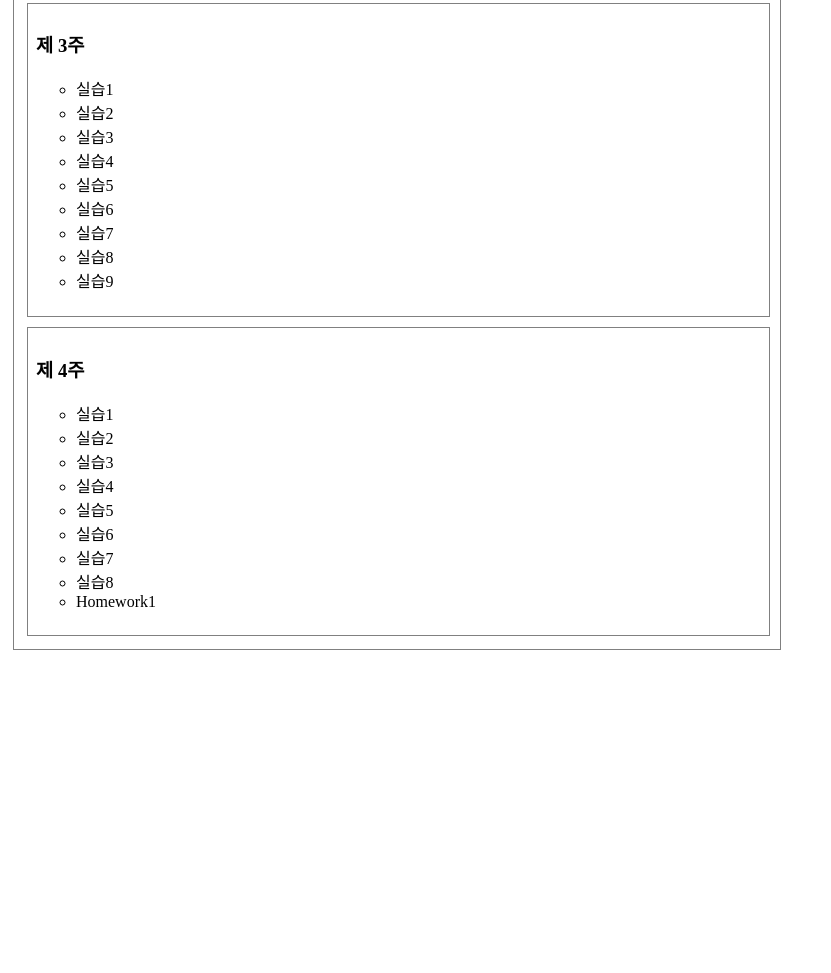
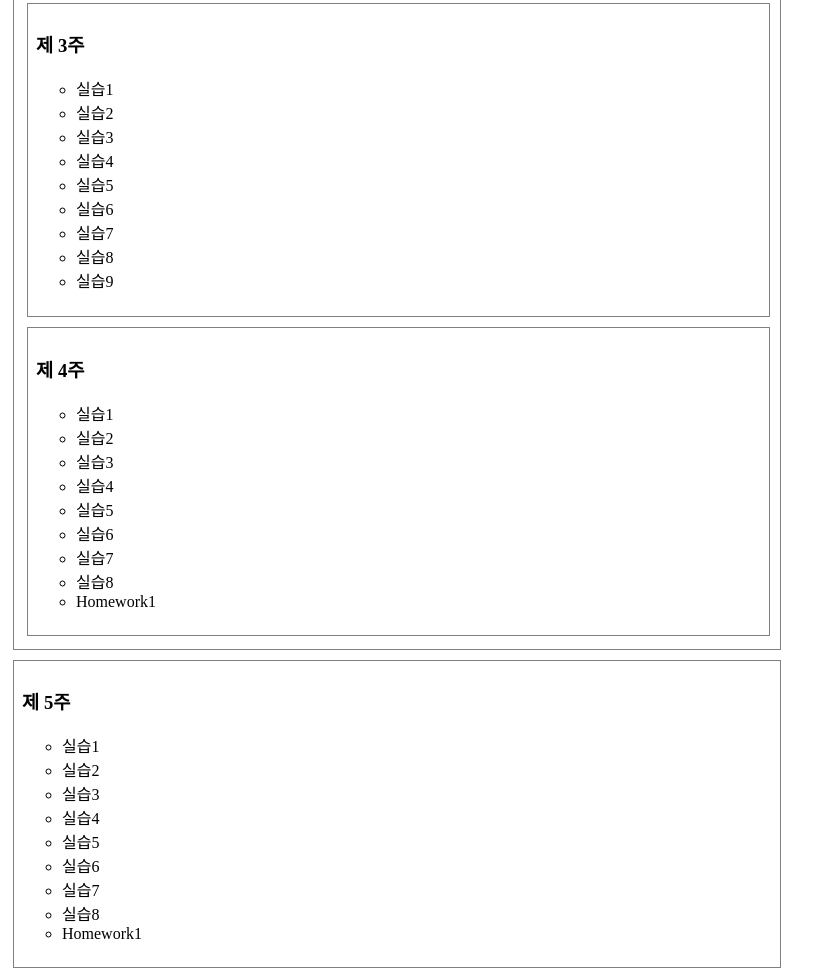
Before and after one commit to seo0108/seo0108.github.io, a plain HTML site: page index.html in a window 1280 px wide. Shown: the part 387-1360 px from the top of the page, without its empty margins (0-831 px from the left). Before the commit the page ends 1042 px from the top, so only its background shows below. Drawn offline with Linux system fonts and the light colour scheme.

Commit message:
Update index.html

```diff
--- a/index.html
+++ b/index.html
@@ -69,5 +69,19 @@ a:active {
       </ul>
    </section>
 </section>
+    <section> <h3>제 5주 </h3>
+      <ul style="list-style-type:circle">
+         <li><a href="https://seo0108.github.io/java/week4/1.html" target="_blank">  실습1 </a></li>
+         <li><a href="https://seo0108.github.io/java/week4/2.html" target="_blank">  실습2 </a></li>
+         <li><a href="https://seo0108.github.io/java/week4/3.html" target="_blank">  실습3 </a></li>
+         <li><a href="https://seo0108.github.io/java/week4/4.html" target="_blank">  실습4 </a></li>
+         <li><a href="https://seo0108.github.io/java/week4/5.html" target="_blank">  실습5 </a></li>
+         <li><a href="https://seo0108.github.io/java/week4/6.html" target="_blank">  실습6 </a></li>
+         <li><a href="https://seo0108.github.io/java/week4/7.html" target="_blank">  실습7 </a></li>
+         <li><a href="https://seo0108.github.io/java/week4/8.html" target="_blank">  실습8 </a></li>
+         <li><a href="https://seo0108.github.io/java/week4/9.html" target="_blank">  Homework1 </a></li>
+
+      </ul>
+   </section>
 
 </body> </html>
```
